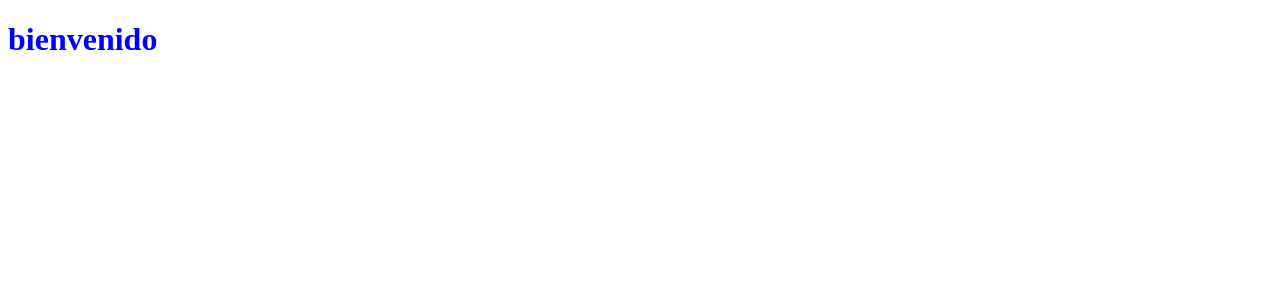
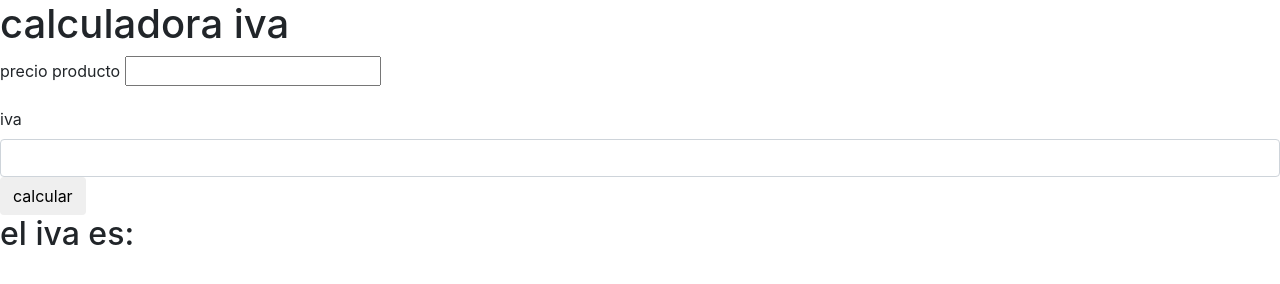
Before and after one commit to andresfelipe19/andresfelipe19, a plain HTML site: page index.html in a window 1280 px wide. Drawn offline with nearby package versions, Linux system fonts and the light colour scheme.

Commit message:
Version nueva calcular iva

```diff
--- a/index.html
+++ b/index.html
@@ -4,11 +4,32 @@
 	<title>ejemplo js</title>
 	<meta charset="utf-8">
 	<link rel="stylesheet" type="text/css" href="estilos/misestilos.css">
+	<link  rel="stylesheet" href="https://stackpath.bootstrapcdn.com/bootstrap/4.1.3/css/bootstrap.min.css" integrity="sha384-MCw98/SFnGE8fJT3GXwEOngsV7Zt27NXFoaoApmYm81iuXoPkFOJwJ8ERdknLPMO" crossorigin="anonymous">
 </head>
 <body>
-<h1>bienvenido</h1>
+	<div>
+		<h1 class="texto">calculadora iva</h1>
+   <form>
+	     <div class="form-group">
+	     <label>precio producto</label>
+	     <input type="number" name="precio" id="precio">
+	</div>
+<div class="form-goup">
+	<label>iva</label>
+	<input type="number" name="iva" id="iva" class="form-control"
+	min="0" max="100">
+</div>
+	<input type="button" class="btn btn-seccess" onclick="calcular_iva()" name="calcular" i value="calcular">
+    </form>
+    <h2>el iva es: <span id="resultado"></span></h2>
+    <p id="resultado"></p>
 
-<script src="scrytps/app.js"></script>
-
+    <!--
+   <h1>piensa digital</h1>
+    <p class="texto">calcular</p>
+   <h2 id="sede">andap</h2>
+    -->
+    <script src="scrytps/app.js"></script>
+    </div>
 </body>
 </html>
--- a/scrytps/app.js
+++ b/scrytps/app.js
@@ -19,7 +19,7 @@ console.log(tienen_mascota);
 
  console.log(datos[0]);
 */
-
+/*
 var edad = 25;
  if(edad>17 && edad<=40){
  	console.log("eres un adulto joven");
@@ -34,3 +34,50 @@ for(var a=0;a<7;a++){
 	console.log(dias[a]);
 
 }
+*/
+/*
+function suma(numero1,numero2){
+	var resultado= numero1+numero2;
+	return resultado;
+}
+
+ var res=suma(88,55);
+ console.log(res);
+ */
+ /*
+ function iva(numero1){
+ 	var resultado= numero1*0.19;
+ 	return resultado;
+
+ }
+
+
+var rest=iva(100);
+console.log(rest);
+*/
+/*
+var titulos = document.getelemntsbytagname('h1');
+
+console.log(titulos[0]);
+
+var clasetexto= document.getelemntsbyclassname('texto');
+console.log(clasetexto);
+
+var sede= document.getelemntsbyid('sede');
+console.log(sede);
+*/
+function iva(precio_producto,porcentaje,iva){
+	var iva_producto=precio_producto*(porcentaje_iva/100);
+	return iva_producto;
+}
+function calcular_iva(){
+	var precio=parceint(document.getelemntsbyid(´precio').value);
+	var porcentaje_iva=parceint(document.getelemntsbyid('precio').value);
+	var resultado=iva(precio,porcentaje,iva);
+	var salida=document.getelemntsbyid('resultado');
+
+
+
+console.log(precio.value);
+console.log(porcentaje_iva.value);
+}
```
